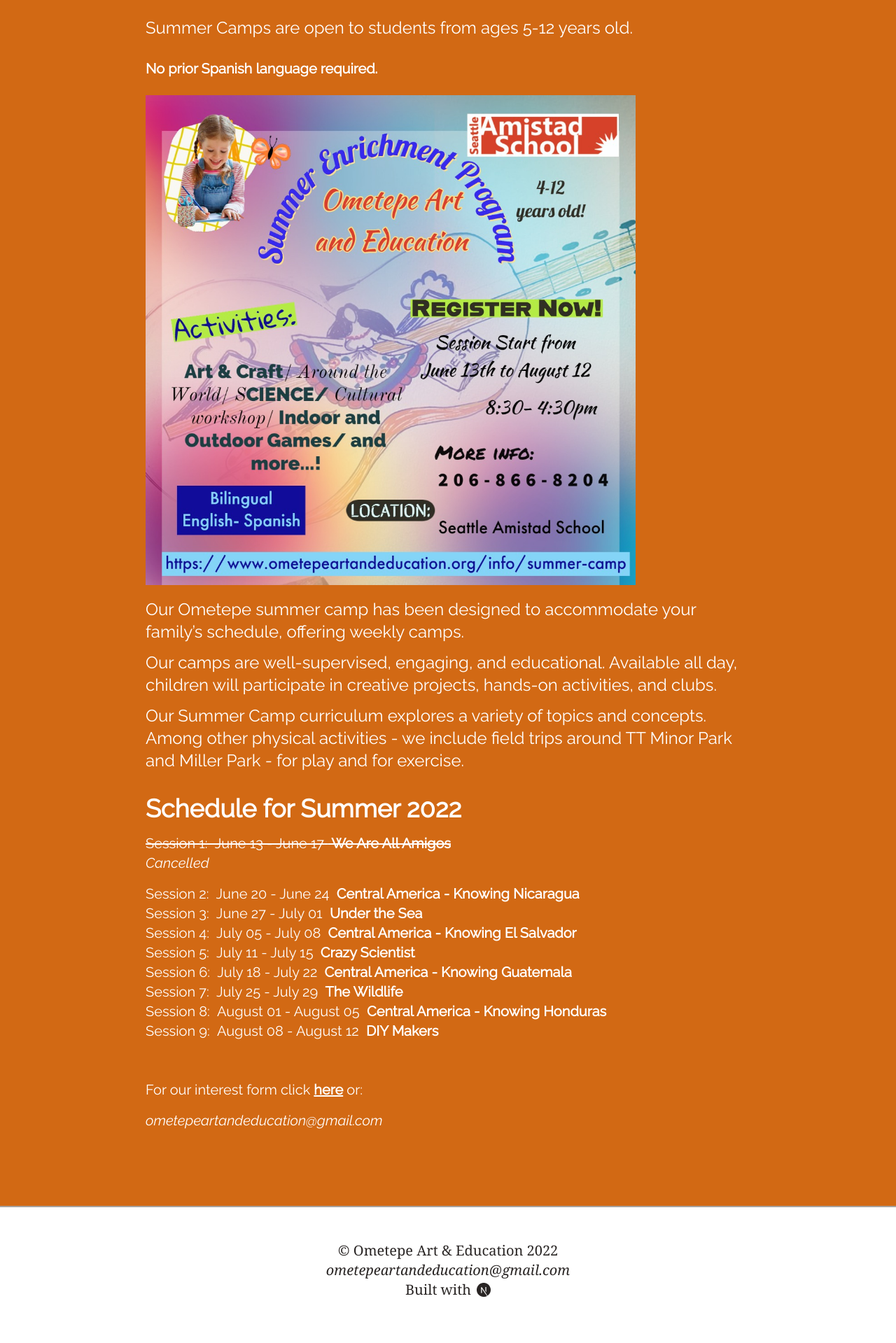
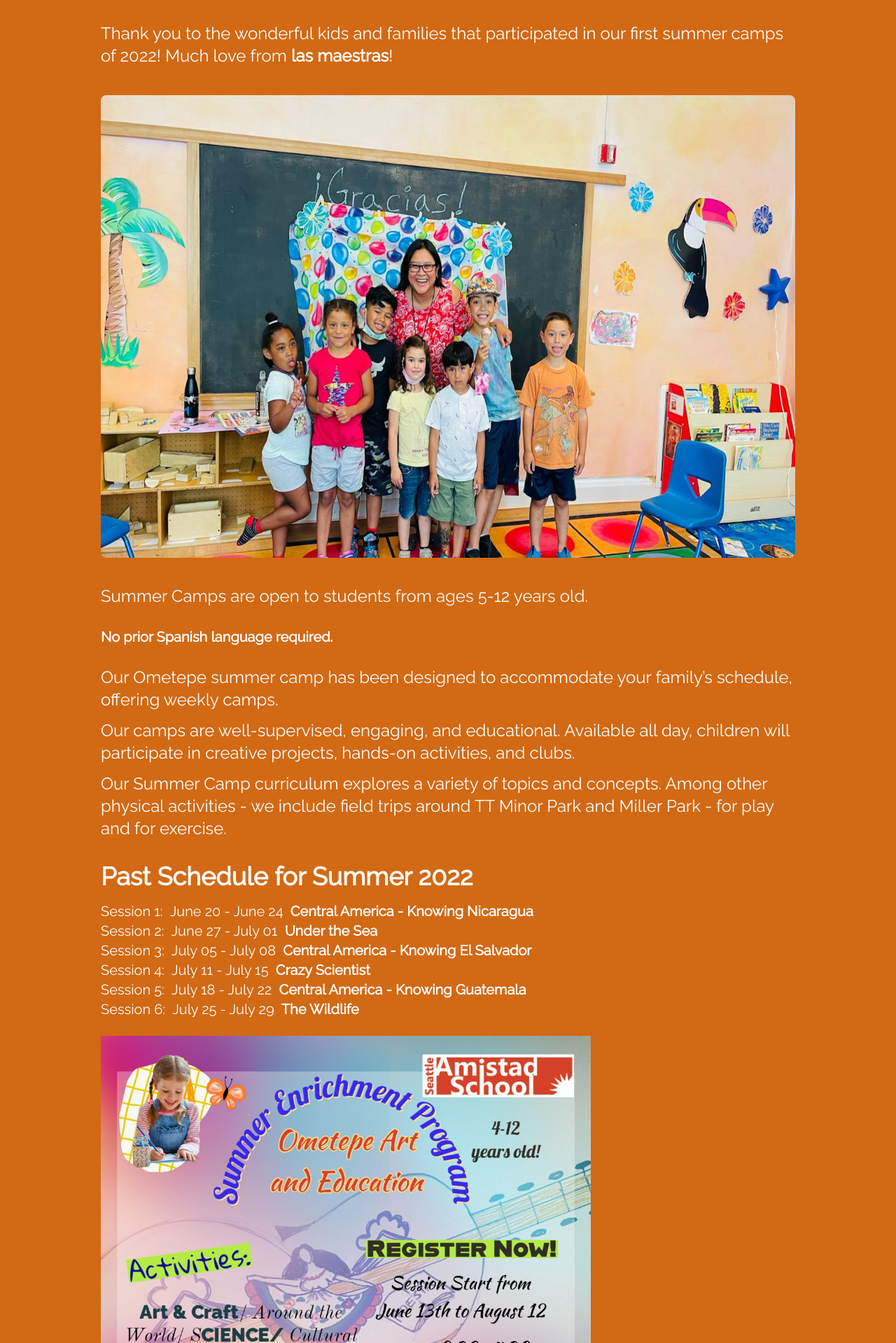
Before and after one commit to papadavis47/ometepe-art-and-education, a Next.js app: page /info/summer-camp in a window 1280 px wide. Shown: the part 201-2120 px from the top of the page at 70% size. Built offline with nearby package versions, Linux system fonts and the light colour scheme; a web font is replaced by a local one.

Commit message:
Add content to summer-camp page, work on styling and images

```diff
--- a/pages/info/summer-camp.js
+++ b/pages/info/summer-camp.js
@@ -6,7 +6,7 @@
 const Camp = () => {
   const { spanish } = useAppContext();
   return (
-    <div className='max-w-4xl px-4 mx-auto text-white page-spacing'>
+    <div className='max-w-5xl px-4 mx-auto text-white page-spacing'>
       <Head>
         <title>Summer Camps 2022</title>
         <meta name='description' content='Ometepe Art and Education' />
@@ -14,20 +14,25 @@
       </Head>
       <div className='py-4 my-2'>
         <h1 className='my-4 font-serif text-3xl sm:text-5xl'>Summer Camps 2022</h1>
+        <p className='py-6 text-xl sm:text-2xl'>
+          Thank you to the wonderful kids and families that participated in our first summer camps
+          of 2022! Much love from <span className='font-semibold'>las maestras</span>!
+        </p>
+        <div className='my-4'>
+          <Image
+            src='/images/camp/group-summer-camp.jpg'
+            width={1200}
+            height={800}
+            alt='Flyer for summer camp information'
+            className='rounded-lg'
+          />
+        </div>
         <p className='py-4 text-xl sm:text-2xl'>
           Summer Camps are open to students from ages 5-12 years old.{" "}
         </p>
         <p className='mt-3 text-lg sm:text-xl'>
           <strong className=''>No prior Spanish language required.</strong>
         </p>
-      </div>
-      <div className=''>
-        <Image
-          src='/images/informational/flyer.jpeg'
-          width={700}
-          height={700}
-          alt='Flyer for summer camp information'
-        />
       </div>
       <section className='text-xl sm:text-2xl'>
         <p className='mt-3'>
@@ -45,66 +50,54 @@
         </p>
       </section>
       <section className='pt-4 mt-4 '>
-        <h2 className='text-3xl font-semibold sm:text-4xl'> Schedule for Summer 2022</h2>
+        <h2 className='text-3xl font-semibold sm:text-4xl'>Past Schedule for Summer 2022</h2>
         <ul className='mt-4 text-lg sm:text-xl'>
-          <li className='mb-4'>
-            <p className='line-through'>
-              Session 1: &nbsp;June 13 - June 17{" "}
-              <span className='font-bold'>&nbsp;We Are All Amigos</span>
-            </p>
-            <span className='italic'>Cancelled</span>
-          </li>
-
           <li className=''>
             <p>
-              Session 2: &nbsp;June 20 - June 24{" "}
+              Session 1: &nbsp;June 20 - June 24{" "}
               <span className='font-bold'>&nbsp;Central America - Knowing Nicaragua</span>
             </p>
           </li>
           <li className=''>
             <p>
-              Session 3: &nbsp;June 27 - July 01{" "}
+              Session 2: &nbsp;June 27 - July 01{" "}
               <span className='font-bold'>&nbsp;Under the Sea</span>
             </p>
           </li>
           <li className=''>
             <p>
-              Session 4: &nbsp;July 05 - July 08{" "}
+              Session 3: &nbsp;July 05 - July 08{" "}
               <span className='font-bold'>&nbsp;Central America - Knowing El Salvador</span>
             </p>
           </li>
           <li className=''>
             <p>
-              Session 5: &nbsp;July 11 - July 15{" "}
+              Session 4: &nbsp;July 11 - July 15{" "}
               <span className='font-bold'>&nbsp;Crazy Scientist</span>
             </p>
           </li>
           <li className=''>
             <p>
-              Session 6: &nbsp;July 18 - July 22{" "}
+              Session 5: &nbsp;July 18 - July 22{" "}
               <span className='font-bold'>&nbsp;Central America - Knowing Guatemala</span>
             </p>
           </li>
           <li className='is-size-4 is-size-6-mobile'>
             <p>
-              Session 7: &nbsp;July 25 - July 29{" "}
+              Session 6: &nbsp;July 25 - July 29{" "}
               <span className='font-bold'>&nbsp;The Wildlife</span>
-            </p>
-          </li>
-          <li className=''>
-            <p>
-              Session 8: &nbsp;August 01 - August 05{" "}
-              <span className='font-bold'>&nbsp;Central America - Knowing Honduras</span>
-            </p>
-          </li>
-          <li className=''>
-            <p>
-              Session 9: &nbsp;August 08 - August 12{" "}
-              <span className='font-bold'>&nbsp;DIY Makers</span>
             </p>
           </li>
         </ul>
       </section>
+      <div className='mt-6'>
+        <Image
+          src='/images/informational/flyer.jpeg'
+          width={700}
+          height={700}
+          alt='Flyer for summer camp information'
+        />
+      </div>
       <div className='py-3 mt-5'>
         <SmallContactSnippet />
       </div>
```
Also changed, not shown: public/images/camp/group-summer-camp.jpg (added).
